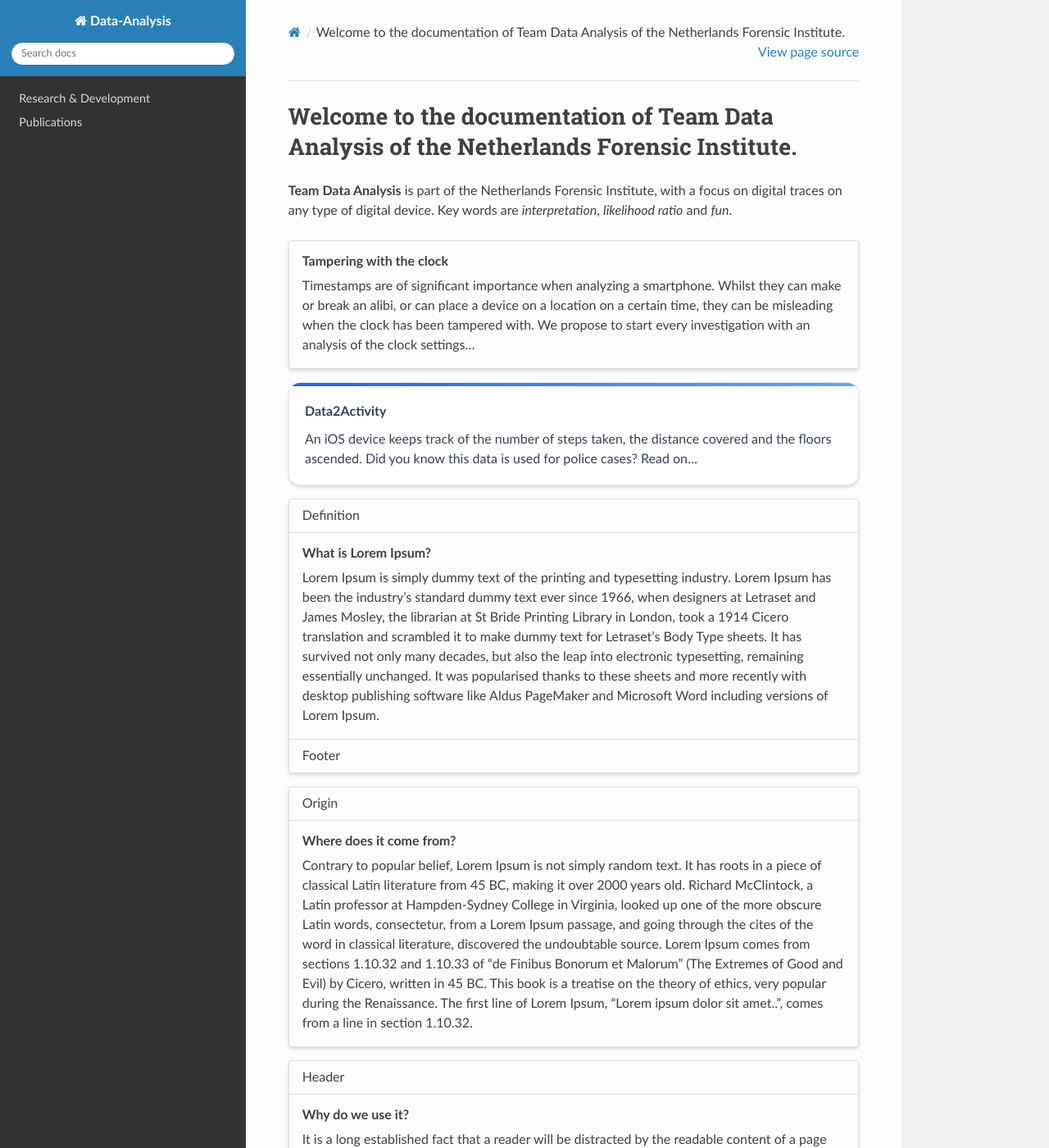
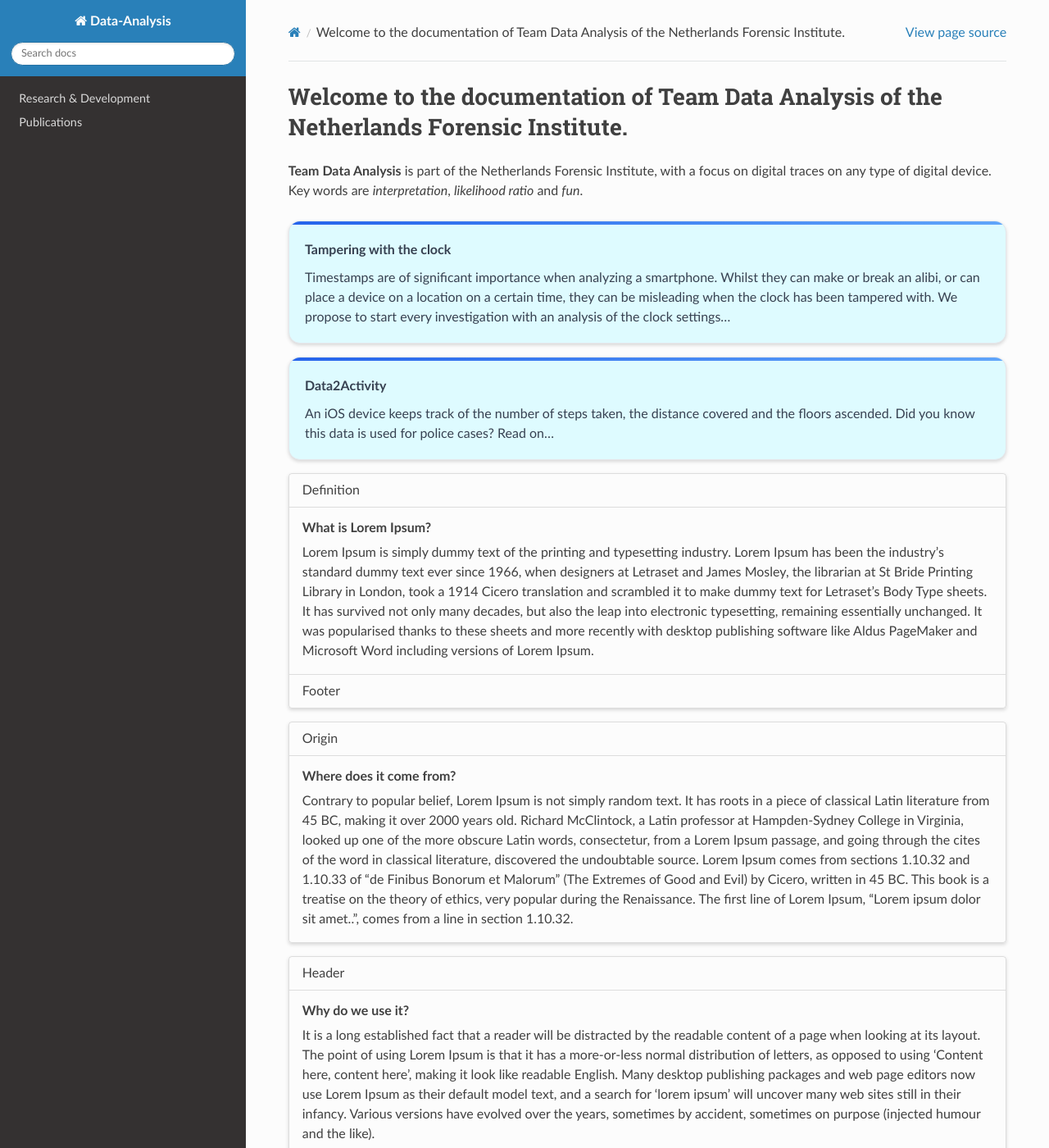
Before and after one commit to maala-nfi/dadocs, a Sphinx documentation site: the page built from docs/source/index.rst, in a window 1280 px wide and 1400 px high. Shown: the whole window at 82% size. Built offline with Sphinx 7.4.7 and the Read the Docs theme 3.1.0, drawn with Linux system fonts in a browser that asks for light colours.

Commit message:
make the content wider

```diff
--- a/docs/source/_static/custom.css
+++ b/docs/source/_static/custom.css
@@ -1,6 +1,6 @@
 /* Main card */
 .modern-card {
-    background: #ffffff;
+    background: #defbff;
     border: 1px solid #e5e7eb;
     border-radius: 14px;
     box-shadow: 0 2px 8px rgba(0,0,0,0.08);
@@ -44,3 +44,8 @@
     height: 4px;
     background: linear-gradient(90deg, #2563eb, #60a5fa);
 }
+
+/* make the content wider */
+.wy-nav-content {
+    max-width: none;
+}
--- a/docs/source/index.rst
+++ b/docs/source/index.rst
@@ -6,6 +6,7 @@ Key words are *interpretation*, *likelihood ratio* and *fun*.
 
 
 .. card:: Tampering with the clock
+   :class-card: modern-card
    :link: projects/clocktampering
    :link-type: doc
 
```
